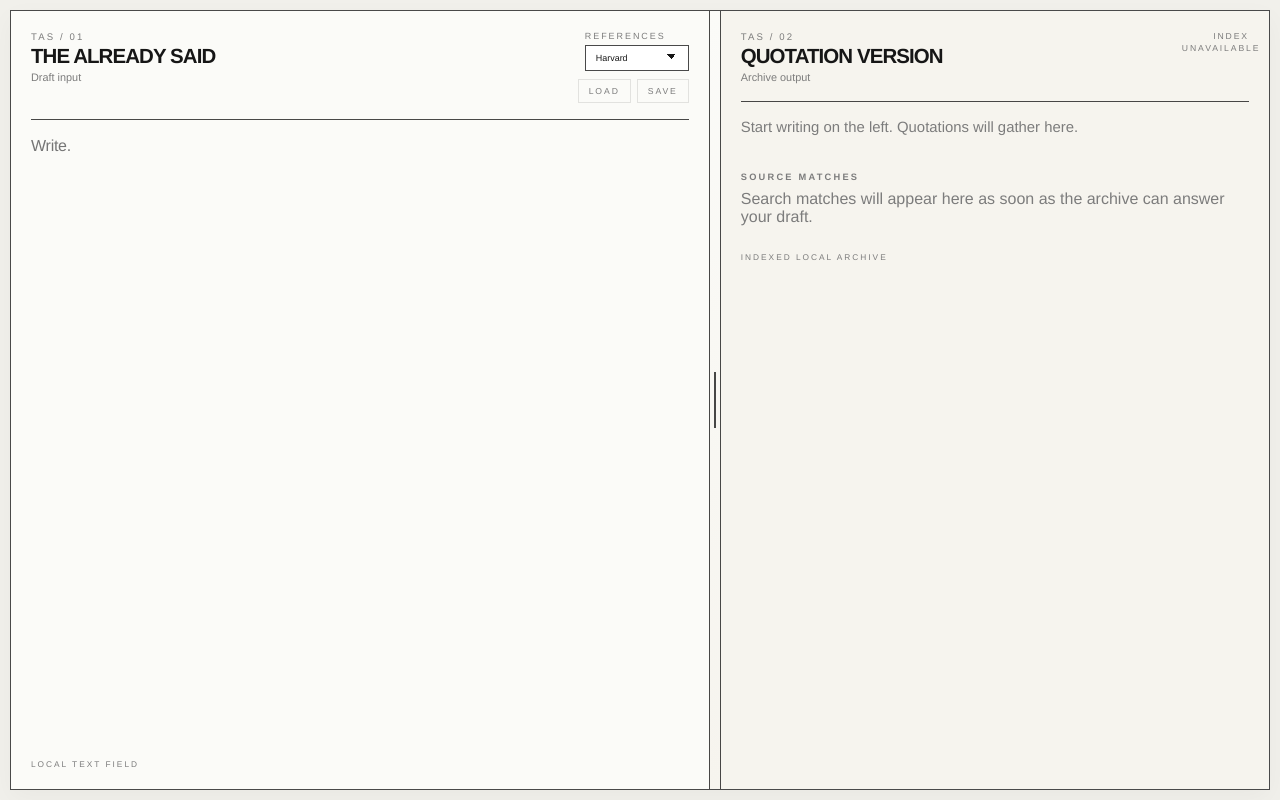
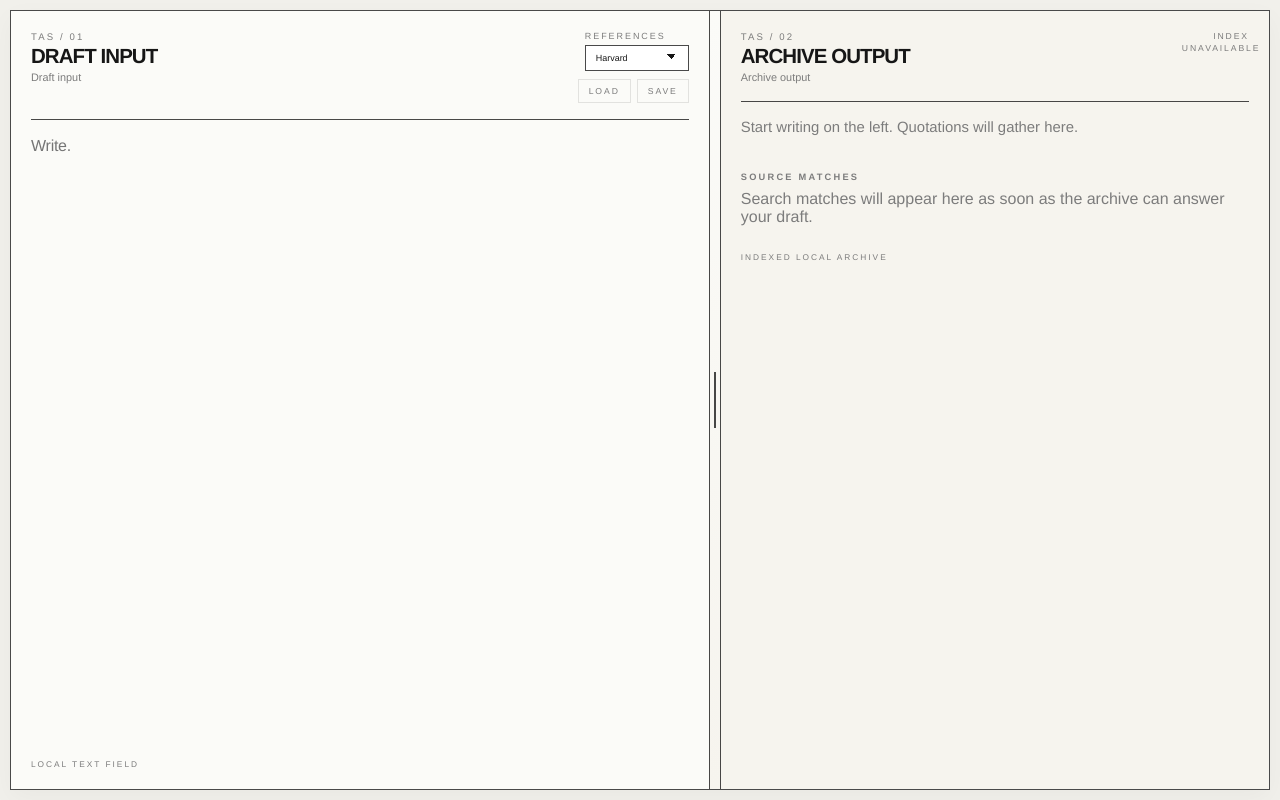
Before and after one commit to maetyu-d/the_already_said, a plain HTML site: page static/index.html in a window 1280 px wide. Drawn offline with Linux system fonts and the light colour scheme; no server answers.

Commit message:
Rename the pane headings

```diff
--- a/static/index.html
+++ b/static/index.html
@@ -12,7 +12,7 @@
         <div class="panel-header">
           <div class="panel-heading">
             <p class="eyebrow">TAS / 01</p>
-            <h1>The Already Said</h1>
+            <h1>Draft input</h1>
             <p class="panel-deck">Draft input</p>
           </div>
           <div class="controls">
@@ -42,7 +42,7 @@
         <div class="panel-header">
           <div class="panel-heading">
             <p class="eyebrow">TAS / 02</p>
-            <h2>Quotation Version</h2>
+            <h2>Archive output</h2>
             <p class="panel-deck">Archive output</p>
           </div>
           <p class="stats" id="stats">Index loading...</p>
```
